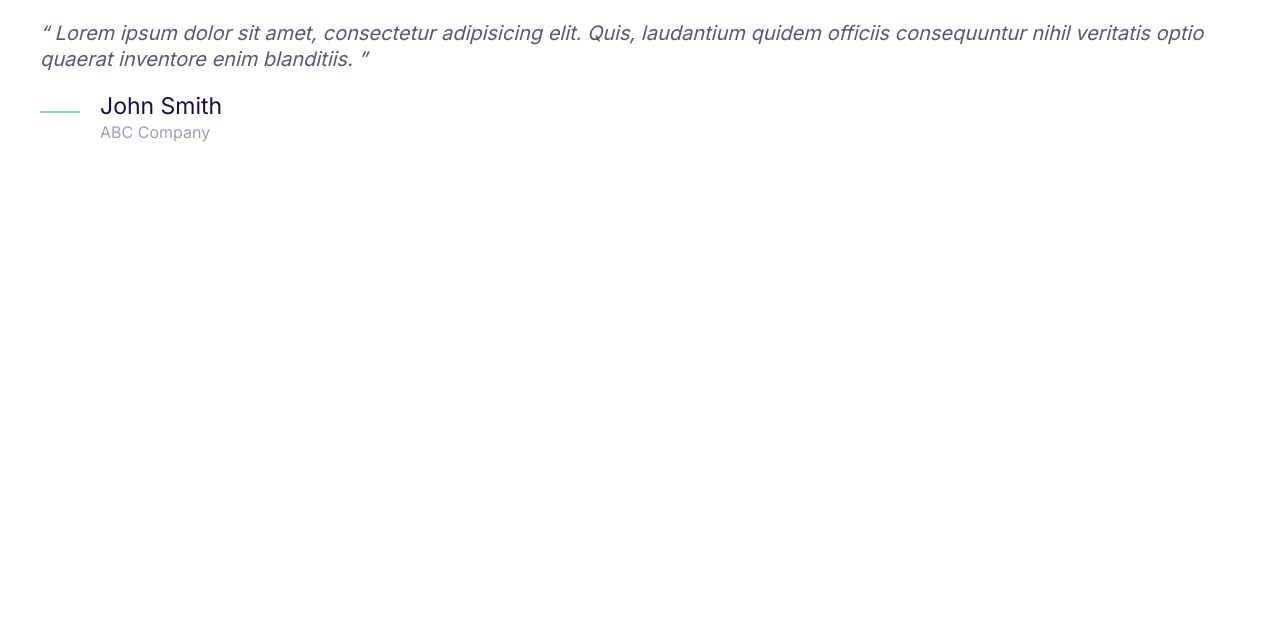
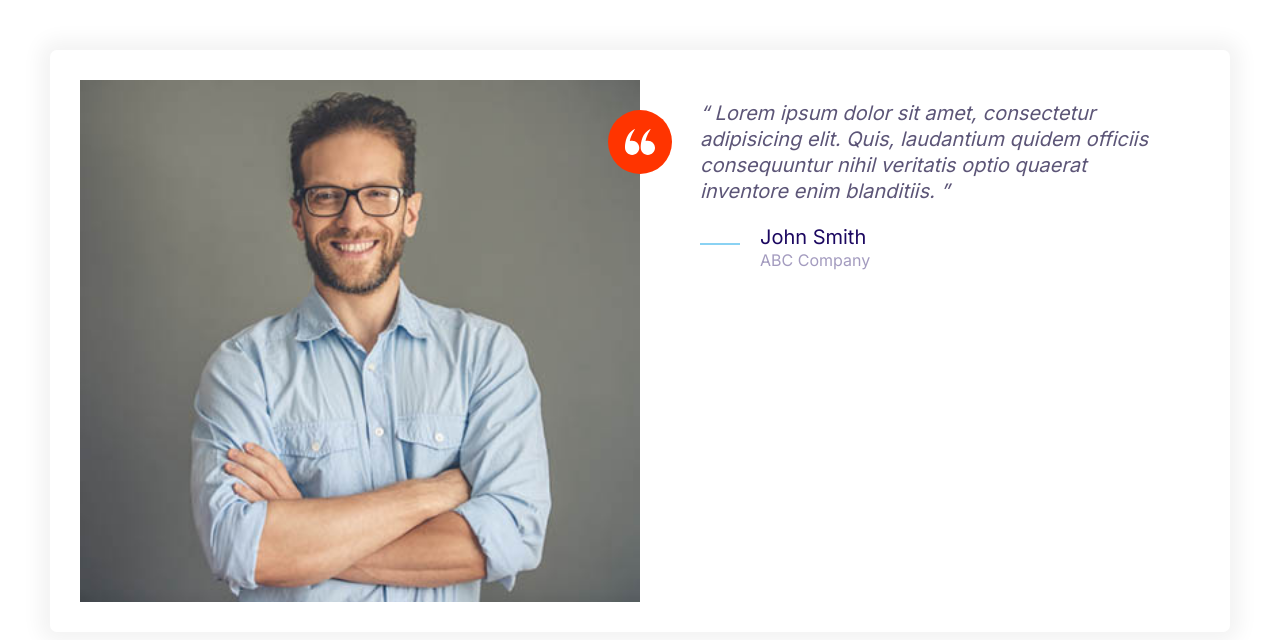
Before and after one commit to brain-shutdown/brain-shutdown.github.io, a plain HTML site: page index.html in a window 1280 px wide. Drawn offline with Linux system fonts and the light colour scheme.

Commit message:
Testimonial and grid components added

```diff
--- a/css/styles.css
+++ b/css/styles.css
@@ -173,8 +173,17 @@ a {
     height: 40px;
 }
 
+.icon--small {
+    width: 30px;
+    height: 30px;
+}
+
 .icon--primary {
     fill: var(--color-primary);
+}
+
+.icon--white {
+    fill: white;
 }
 
 .icon-container {
@@ -185,6 +194,10 @@ a {
     display: inline-flex;
     align-items: center;
     justify-content: center;
+}
+
+.icon-container--accent {
+    background: var(--color-accent);
 }
 
 /* ************ */
@@ -446,3 +459,69 @@ a {
         font-size: 1.6rem;
     }
 }
+
+/* ************ */
+/* GRID */
+/* ************ */
+.grid {
+    display: grid;
+}
+
+@media screen and (min-width: 768px) {
+    .grid--1x2 {
+        grid-template-columns: repeat(2, 1fr);
+    }
+}
+
+@media screen and (min-width: 1024px) {
+    .grid--1x3 {
+        grid-template-columns: repeat(3, 1fr);
+    }
+}
+
+/* ************ */
+/* TESTIMONIALS */
+/* ************ */
+.testimonial {
+    padding: 3rem;
+    overflow: visible;
+}
+
+.testimonial__image {
+    position: relative;
+}
+
+.testimonial__image > img {
+    width: 100%;
+    display: block;
+}
+
+.testimonial .quote {
+    margin-top: 6rem;
+}
+
+.testimonial__image .icon-container {
+    position: absolute;
+    right: 50%;
+    top: 100%;
+    transform: translate(50%, -50%);
+}
+
+@media screen and (min-width: 768px) {
+    .testimonial .quote,
+    .testimonial .quote__author {
+        font-size: 2rem;
+    }
+
+    .testimonial .quote {
+        margin-left: 6rem;
+        margin-top: 2rem;
+    }
+
+    .testimonial__image .icon-container {
+        position: absolute;
+        right: 0;
+        top: 3rem;
+        transform: translateX(50%);
+    }
+}
--- a/index.html
+++ b/index.html
@@ -9,11 +9,21 @@
         <link rel="stylesheet" href="css/normalize.css" />
         <link rel="stylesheet" href="css/styles.css" />
     </head>
-    <body>
+    <body style="padding: 5rem">
+        <div class="card testimonial">
+            <div class="grid grid--1x2">
+                <div class="testimonial__image">
+                    <img src="images/testimonial.jpg" alt="Picture of a testemony." />
+                    <span class="icon-container icon-container--accent">
+                        <svg class="icon icon--white icon--small">
+                            <use xlink:href="images/sprite.svg#quotes"></use>
+                        </svg>
+                    </span>
+                </div>
                 <blockquote class="quote">
                     <p class="quote__text">
-                Lorem ipsum dolor sit amet, consectetur adipisicing elit. Quis, laudantium quidem officiis consequuntur nihil veritatis optio quaerat
-                inventore enim blanditiis.
+                        Lorem ipsum dolor sit amet, consectetur adipisicing elit. Quis, laudantium quidem officiis consequuntur nihil veritatis optio
+                        quaerat inventore enim blanditiis.
                     </p>
                     <footer>
                         <div class="media">
@@ -29,5 +39,7 @@
                         </div>
                     </footer>
                 </blockquote>
+            </div>
+        </div>
     </body>
 </html>
```
Also changed, not shown: components/grid.html (added, +5 -0 lines), components/quote.html (added, +19 -0 lines), components/testimonial.html (added, +31 -0 lines), images/testimonial.jpg (added). Lines whose indentation alone changed are shown as unchanged.
